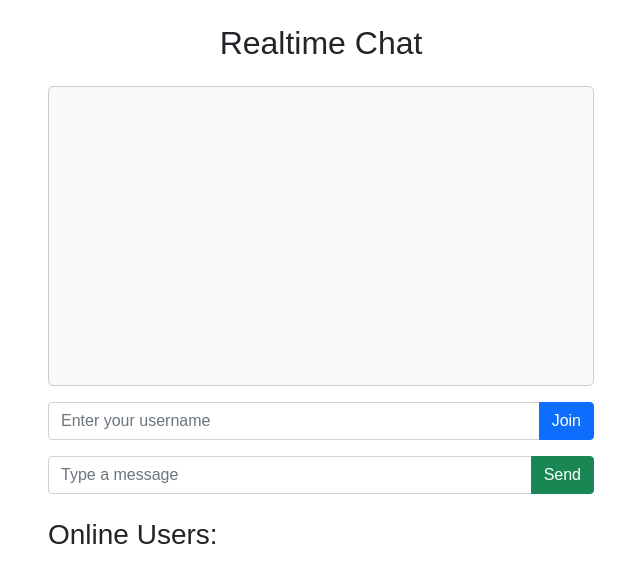
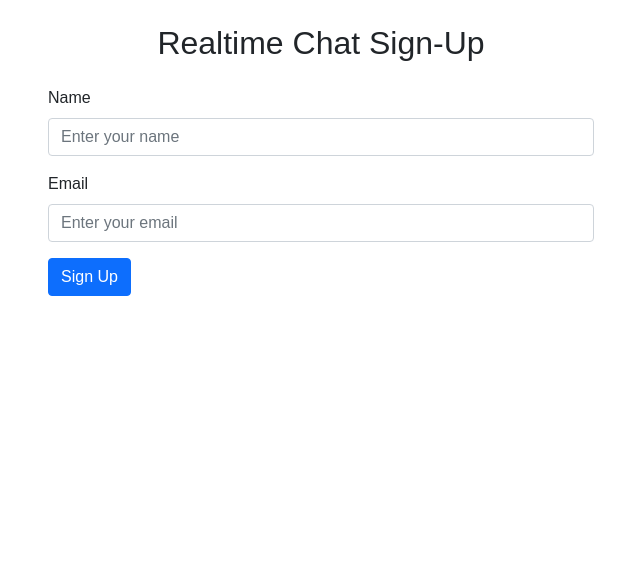
Before and after one commit to STARRED787/Realtime-Chat-Application-using-WebSockets-in-PHP-with-Ratchet, a PHP site: page / in a window 1280 px wide. Shown: the top 583 px of the page, without its empty margins (319-959 px from the left). Run offline with PHP 8.4, Linux system fonts and the light colour scheme; some libraries are stand-ins or nearby versions.

Commit message:
PHP WEBSOCKET

```diff
--- a/index.php
+++ b/index.php
@@ -7,9 +7,10 @@
     <!-- Bootstrap CSS -->
     <link href="https://cdn.jsdelivr.net/npm/bootstrap@5.0.2/dist/css/bootstrap.min.css" rel="stylesheet"
         crossorigin="anonymous">
+    <!-- Toastr CSS -->
+    <link href="https://cdnjs.cloudflare.com/ajax/libs/toastr.js/latest/toastr.min.css" rel="stylesheet" />
 
-
-    <title>Realtime Chat</title>
+    <title>Realtime Chat Sign-Up</title>
     <style>
         body {
             font-family: Arial, sans-serif;
@@ -27,72 +28,63 @@
 </head>
 
 <body class="container py-4">
-    <h2 class="text-center mb-4">Realtime Chat</h2>
+    <h2 class="text-center mb-4">Realtime Chat Sign-Up</h2>
 
     <div class="row justify-content-center">
         <div class="col-md-6">
-            <div id="chat-box" class="mb-3 p-3"></div>
-
-            <div class="input-group mb-3">
-                <input type="text" id="username" class="form-control" placeholder="Enter your username">
-                <button class="btn btn-primary" onclick="joinChat()">Join</button>
+            <!-- Sign-Up Form -->
+            <div class="mb-3">
+                <label for="name" class="form-label">Name</label>
+                <input type="text" id="name" class="form-control" placeholder="Enter your name">
             </div>
 
-            <div class="input-group mb-3">
-                <input type="text" id="message" class="form-control" placeholder="Type a message">
-                <button class="btn btn-success" onclick="sendMessage()">Send</button>
+            <div class="mb-3">
+                <label for="email" class="form-label">Email</label>
+                <input type="email" id="email" class="form-control" placeholder="Enter your email">
             </div>
 
-            <h3 class="mt-4">Online Users:</h3>
-            <ul id="users" class="list-group"></ul>
+            <button class="btn btn-primary" onclick="signup()">Sign Up</button>
+
+
         </div>
     </div>
-
-    <script>
-        let ws, username;
-
-        function joinChat() {
-            username = document.getElementById('username').value;
-            if (!username) {
-                alert("Enter a username!");
-                return;
-            }
-
-            ws = new WebSocket("ws://127.0.0.1:8080");
-
-            ws.onopen = function () {
-                ws.send(JSON.stringify({ type: "join", username: username }));
-            };
-
-            ws.onmessage = function (event) {
-                let data = JSON.parse(event.data);
-
-                if (data.message) {
-                    let chatBox = document.getElementById('chat-box');
-                    chatBox.innerHTML += `<p><strong>${data.from}:</strong> ${data.message}</p>`;
-                    chatBox.scrollTop = chatBox.scrollHeight;
-                }
-
-                let usersList = document.getElementById('users');
-                usersList.innerHTML = "";
-                data.users.forEach(user => {
-                    usersList.innerHTML += `<li class='list-group-item'>${user}</li>`;
-                });
-            };
-        }
-
-        function sendMessage() {
-            let message = document.getElementById('message').value;
-            if (!message) return;
-            ws.send(JSON.stringify({ type: "message", message: message }));
-            document.getElementById('message').value = "";
-        }
-    </script>
 
     <!-- Bootstrap JS -->
     <script src="https://cdn.jsdelivr.net/npm/bootstrap@5.0.2/dist/js/bootstrap.bundle.min.js"
         crossorigin="anonymous"></script>
 
+    <!-- Load jQuery first -->
+    <script src="https://code.jquery.com/jquery-3.6.0.min.js"></script>
+
+    <!-- Toastr JS (make sure it's loaded after jQuery and before custom scripts) -->
+    <script src="https://cdnjs.cloudflare.com/ajax/libs/toastr.js/latest/toastr.min.js"></script>
+
+    <script>
+        function signup() {
+            const name = document.getElementById('name').value;
+            const email = document.getElementById('email').value;
+
+            // Validate form fields
+            if (!name || !email) {
+                toastr.error("Both Name and Email are required!");
+                return;
+            }
+
+            // Validate email format
+            const emailPattern = /^[^\s@]+@[^\s@]+\.[^\s@]+$/;
+            if (!emailPattern.test(email)) {
+                toastr.error("Please enter a valid email!");
+                return;
+            }
+
+            // If validation passes
+            toastr.success("Sign-Up Successful! Redirecting to chat...");
+            setTimeout(function () {
+                window.location.href = "chat.php?name=" + encodeURIComponent(name) + "&email=" + encodeURIComponent(email);
+            }, 2000);  // Delay before redirecting
+        }
+    </script>
+
 </body>
 
 </html>
```
Also changed, not shown: chat.php (added, +101 -0 lines).
